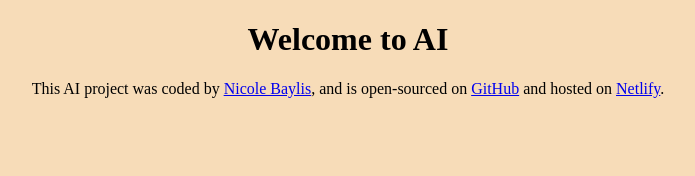
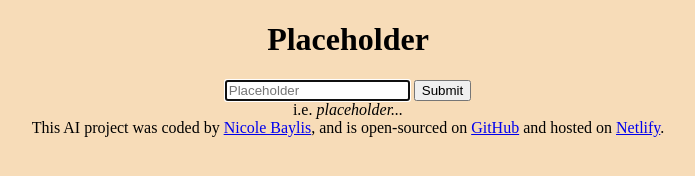
Before and after one commit to NicoleBay/ai-generator, a plain HTML site: page index.html in a window 1280 px wide. Shown: the whole page, without its empty margins (292-987 px from the left). Drawn offline with nearby package versions, Linux system fonts and the light colour scheme.

Commit message:
Added basic HTML structure

```diff
--- a/index.html
+++ b/index.html
@@ -2,22 +2,34 @@
 <html lang="en">
   <head>
     <meta charset="UTF-8" />
-    <script
-      src="https://cdn.jsdelivr.net/npm/@popperjs/core@2.11.8/dist/umd/popper.min.js"
-      integrity="sha384-I7E8VVD/ismYTF4hNIPjVp/Zjvgyol6VFvRkX/vR+Vc4jQkC+hVqc2pM8ODewa9r"
-      crossorigin="anonymous"
-    ></script>
-    <script
-      src="https://cdn.jsdelivr.net/npm/bootstrap@5.3.3/dist/js/bootstrap.min.js"
-      integrity="sha384-0pUGZvbkm6XF6gxjEnlmuGrJXVbNuzT9qBBavbLwCsOGabYfZo0T0to5eqruptLy"
-      crossorigin="anonymous"
-    ></script>
     <link rel="stylesheet" href="src/style.css" />
     <meta name="viewport" content="width=device-width, initial-scale=1.0" />
     <title>AI Generator</title>
   </head>
   <body>
-    <h1>Welcome to AI</h1>
+    <div class="container">
+      <header>
+        <h1>Placeholder</h1>
+      </header>
+
+      <main>
+        <div class="form-container">
+          <form action="" id="generate-form">
+            <input
+              type="text"
+              placeholder="Placeholder"
+              autofocus
+              required
+              autocomplete="off"
+              class="search-field"
+              id="search-field"
+            />
+            <input type="submit" class="submit-button" />
+          </form>
+          <div class="hint">i.e. <em>placeholder...</em></div>
+        </div>
+      </main>
+
       <footer>
         This AI project was coded by
         <a href="https://www.linkedin.com/in/nicole-baylis/" target="_blank"
@@ -27,8 +39,10 @@
           >GitHub</a
         >
         and hosted on
-      <a href="https://nicolecodesai.netlify.app/" target="_blank">Netlify</a>.
+        <a href="https://nicolecodesai.netlify.app/" target="_blank">Netlify</a
+        >.
       </footer>
+    </div>
     <script src="src/index.js"></script>
   </body>
 </html>
```
Lines whose indentation alone changed are shown as unchanged.
